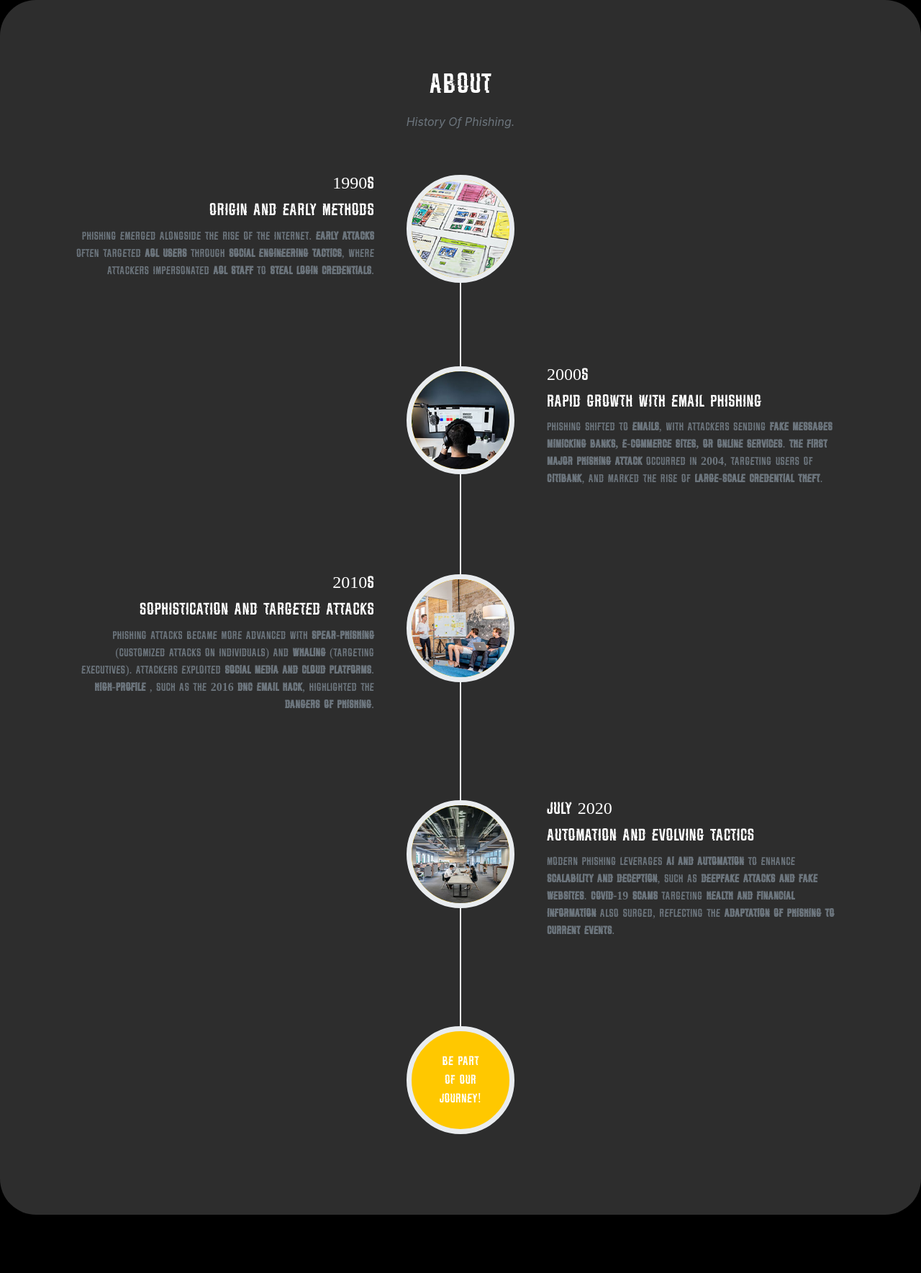
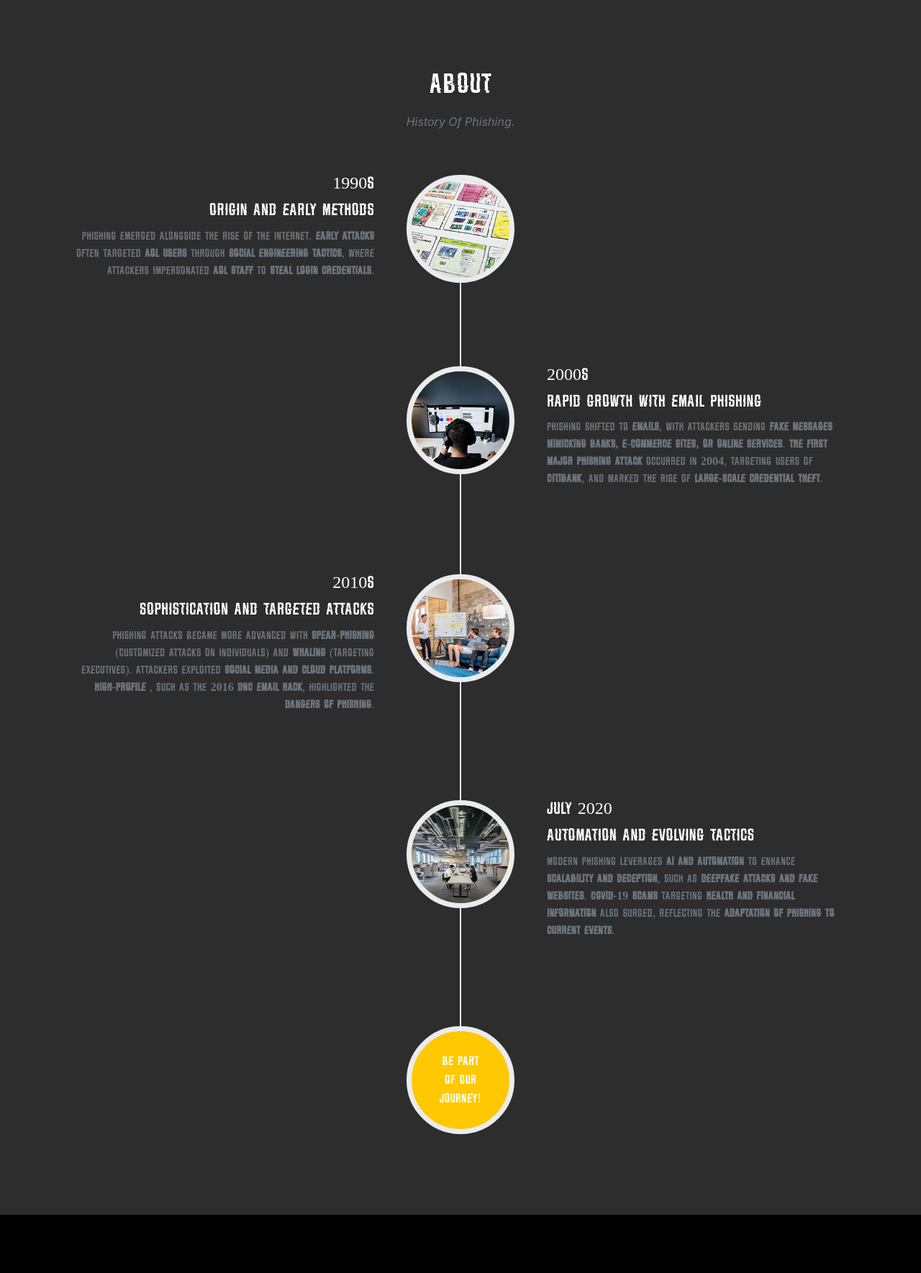
Before and after one commit to UjwalAnanthula/Fraud-Website-Detection, a Flask app: page / in a window 1280 px wide. Shown: the part 800-2569 px from the top of the page at 72% size. Run offline with Flask 2, Linux system fonts and the light colour scheme; parts of the project's set-up code (start-up, migrations or seed data) failed here and were passed over; some libraries are stand-ins or nearby versions.

Commit message:
Update index.html

```diff
--- a/templates/index.html
+++ b/templates/index.html
@@ -241,7 +241,6 @@
 .page-section {
   padding: 6rem 0;
   background-color: rgb(45, 45, 45);
-  border-radius: 50px;
 }
 .page-section h2.section-heading, .page-section .section-heading.h2 {
   font-size: 2.5rem;
```
